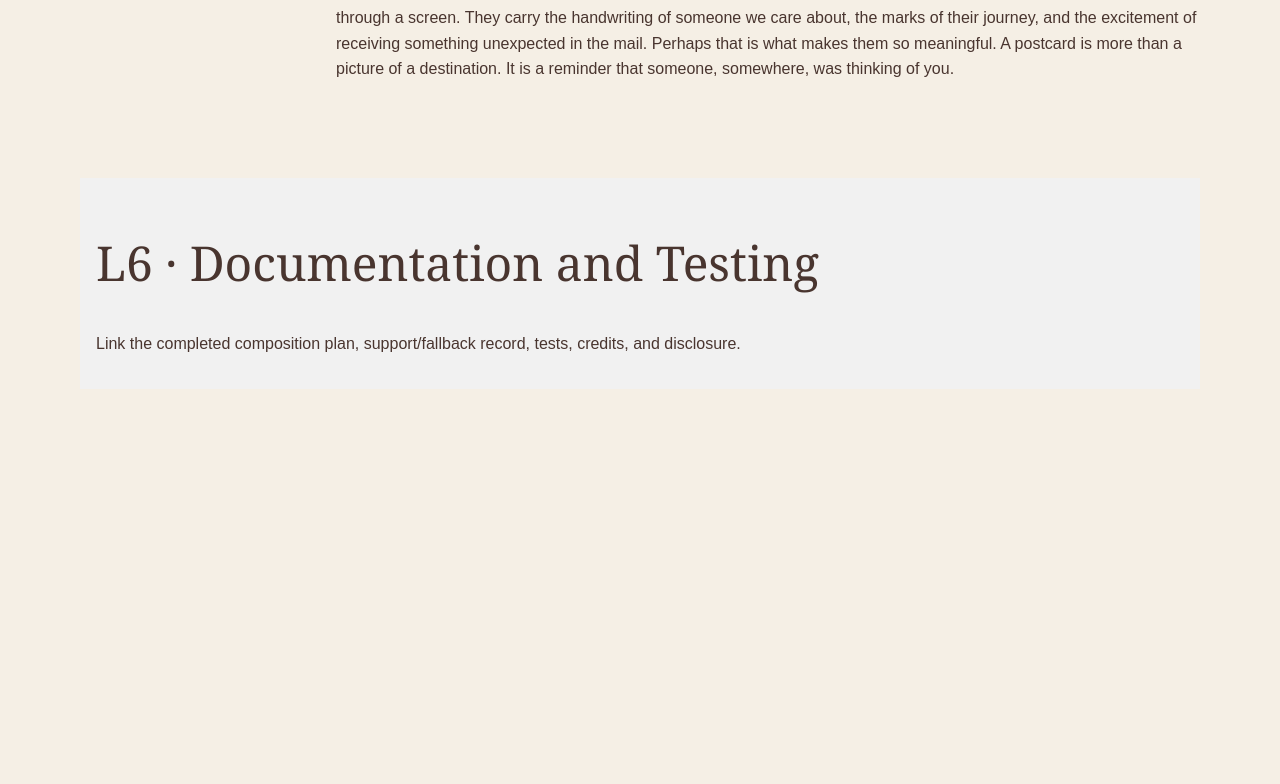
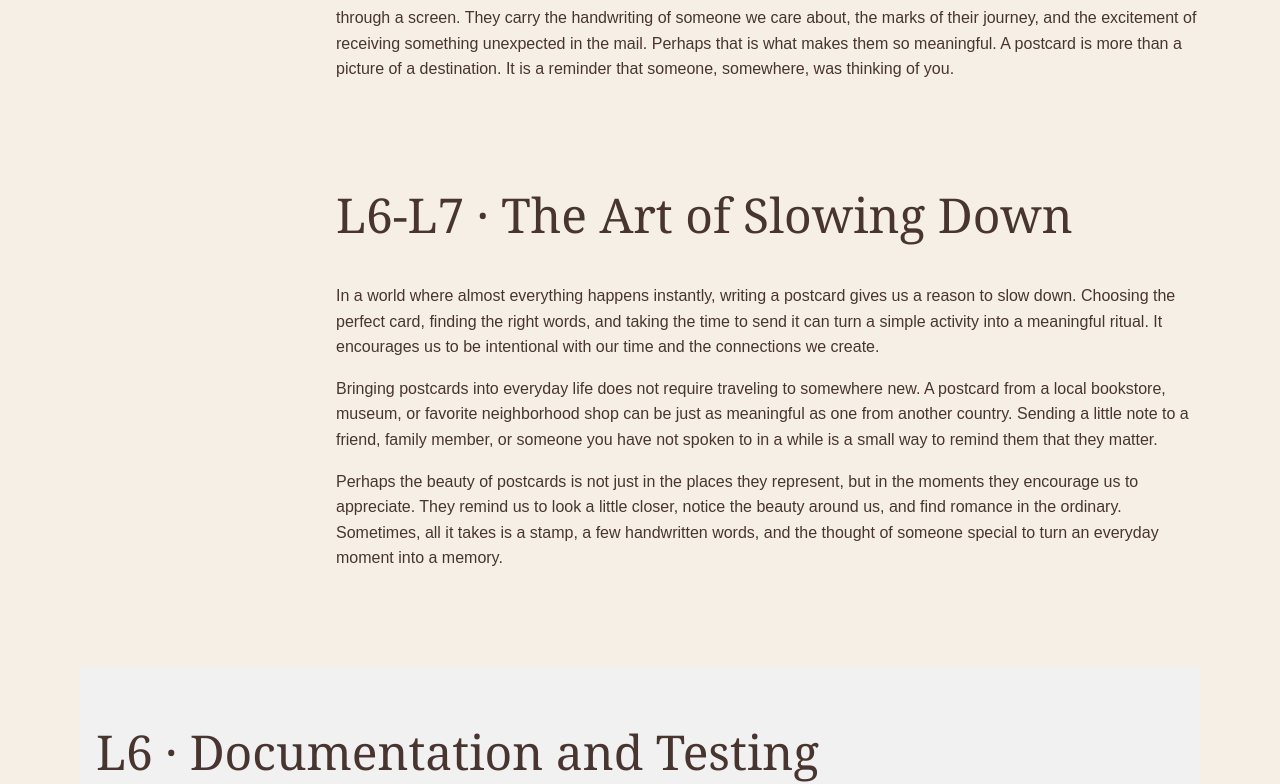
Before and after one commit to baileyjoy/ASSESSMENT-Layered-Feature-Story-Starter, a plain HTML site: page index.html in a window 1280 px wide. Shown: the part 2418-3202 px from the top of the page. Before the commit the page ends 2823 px from the top, so only its background shows below. Drawn offline with Linux system fonts and the light colour scheme.

Commit message:
Added third section and updated nav

```diff
--- a/index.html
+++ b/index.html
@@ -24,6 +24,7 @@
                 <h2>In This Story</h2>
                 <a href="#section-one">The Beauty of a Handwritten Moment</a>
                 <a href="#section-two">A Little Piece of Somewhere</a>
+                <a href="#section-three">The Art of Slowing Down</a>
             </aside>
             <article>
                 <section id="section-one">
@@ -87,6 +88,35 @@
                     </p>
 
                 </section>
+
+                <section id="section-three">
+                    <h2>L6-L7 · The Art of Slowing Down</h2>
+
+                    <p>
+                        In a world where almost everything happens instantly, writing a
+                        postcard gives us a reason to slow down. Choosing the perfect card,
+                        finding the right words, and taking the time to send it can turn a simple
+                        activity into a meaningful ritual. It encourages us to be intentional with
+                        our time and the connections we create.
+                    </p>
+
+                    <p>
+                        Bringing postcards into everyday life does not require traveling to somewhere
+                        new. A postcard from a local bookstore, museum, or favorite neighborhood shop
+                        can be just as meaningful as one from another country. Sending a little note
+                        to a friend, family member, or someone you have not spoken to in a while is
+                        a small way to remind them that they matter.
+                    </p>
+
+                    <p>
+                        Perhaps the beauty of postcards is not just in the places they represent,
+                        but in the moments they encourage us to appreciate. They remind us to look a little closer,
+                        notice the beauty around us, and find romance in the ordinary. Sometimes, all it takes is a stamp,
+                        a few handwritten words, and the thought of someone special to turn an everyday moment into
+                        a memory.
+                    </p>
+
+                </section>
             </article>
             <section class="documentation">
                 <h2>L6 · Documentation and Testing</h2>
```
Also changed, not shown: 1 other file.
